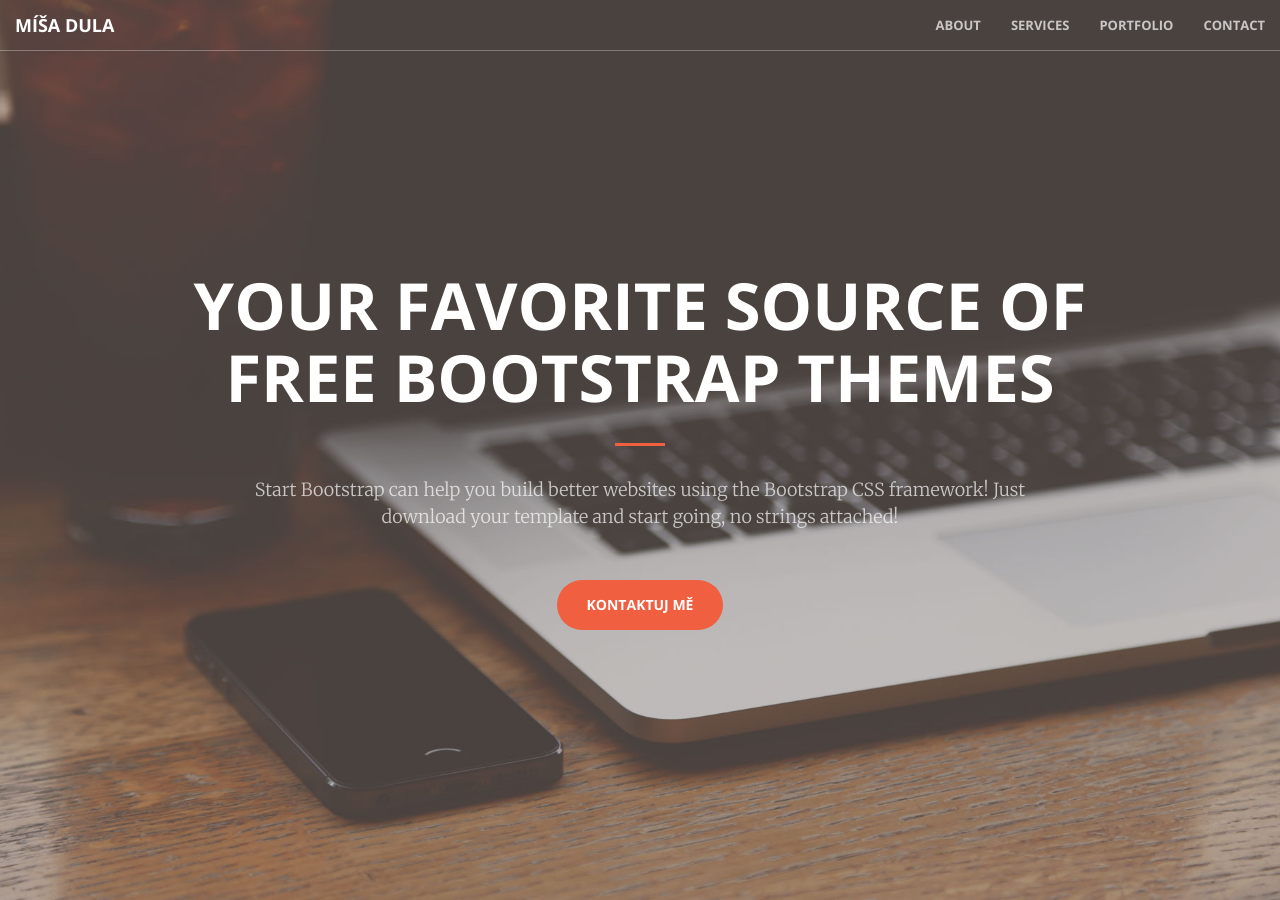
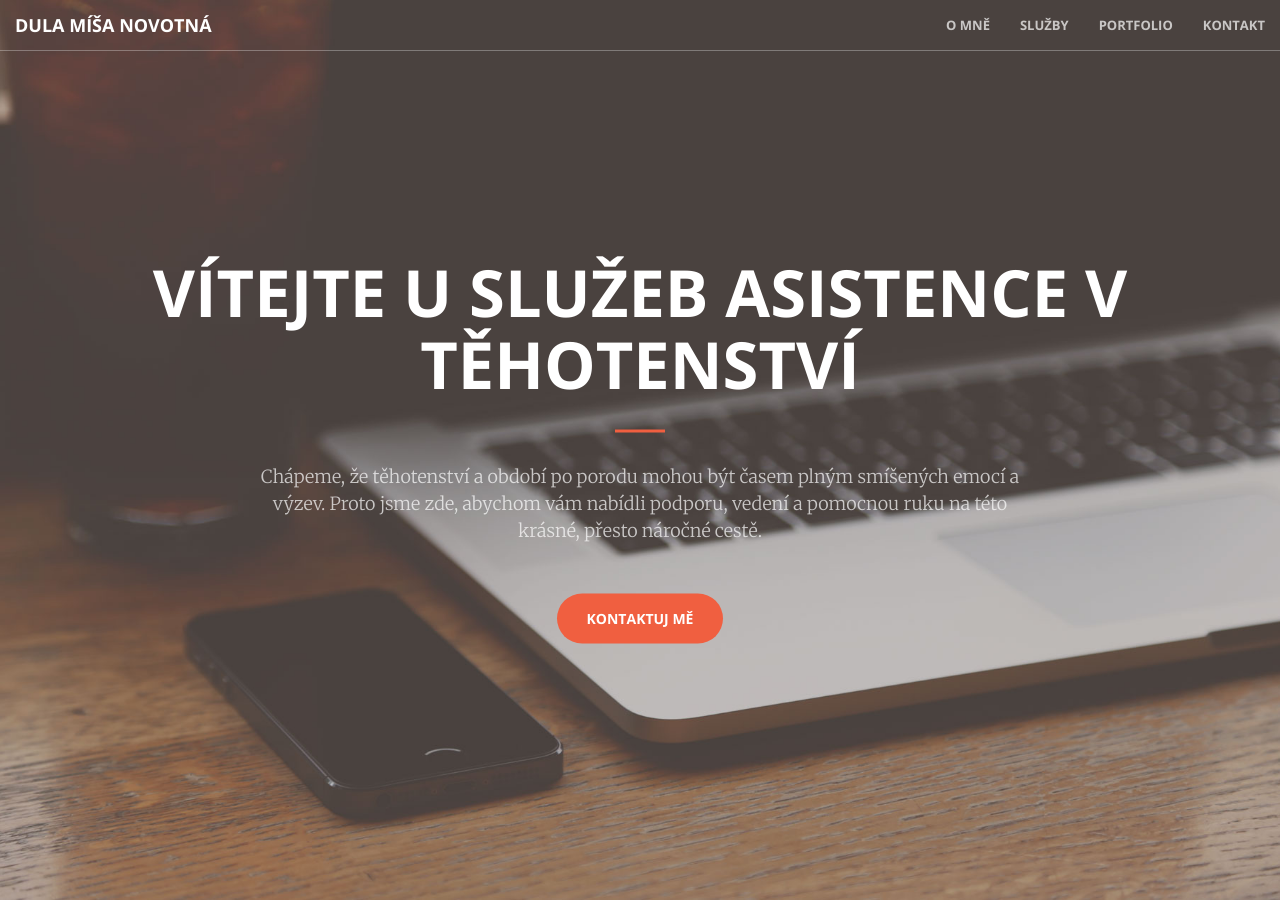
Before and after one commit to fidaak/misadula.github.io, a Jekyll site: the page built from index.html, in a window 1280 px wide and 900 px high. Built offline with Jekyll 4.4.1, drawn with Linux system fonts in a browser that asks for light colours; some of the changed text lies outside the part shown.

Commit message:
changing content

```diff
--- a/_blocks/contact.html
+++ b/_blocks/contact.html
@@ -4,7 +4,7 @@
 title: Let's Get In Touch!
 button_text: # Blank means no button
 button_url:
-menu_text:  # If left blank this defaults to the id
+menu_text:  kontakt
 menu_exclude: false
 width: 12
 ---
--- a/_config.yml
+++ b/_config.yml
@@ -1,12 +1,12 @@
 # Site settings
 title: Míša Novotná - Dula
-tagline: Your Favorite Source of Free Bootstrap Themes
-author:
+tagline: Vítejte u služeb asistence v těhotenství
+author: Michaela Novotná
 first_button_text: 'Kontaktuj mě'
-first_button_url: '#about'
+first_button_url: '#contact'
 header_img: /img/header.jpg
-home_menu_text: Míša Dula
-description: Start Bootstrap can help you build better websites using the Bootstrap CSS framework! Just download your template and start going, no strings attached!
+home_menu_text: Dula Míša Novotná
+description: Chápeme, že těhotenství a období po porodu mohou být časem plným smíšených emocí a výzev. Proto jsme zde, abychom vám nabídli podporu, vedení a pomocnou ruku na této krásné, přesto náročné cestě.
 baseurl: "" # the subpath of your site, e.g. /blog/
 url: "" # the base hostname & protocol for your site
 
@@ -15,11 +15,11 @@
 dark: '#222'
 
 # Contact details
-email:
+email: dulamisa@duly.cz
 telephone_number: 773568233
 whatsapp_number:
 twitter_username:
-github_username: volny
+github_username:
 instagram_username:
 facebook_username: misadula
 linkedin_username:
```
Also changed, not shown: _blocks/about.md (+5 -5 lines), _blocks/header.md (+1 -1 lines), _blocks/services.md (+4 -6 lines).
